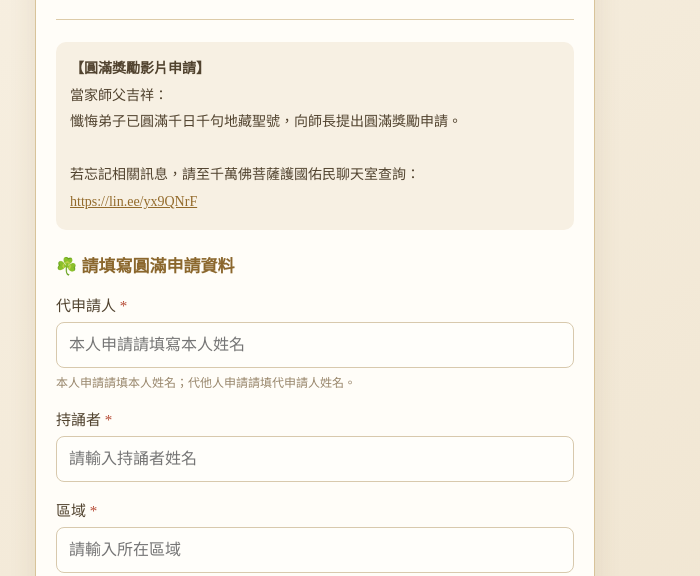
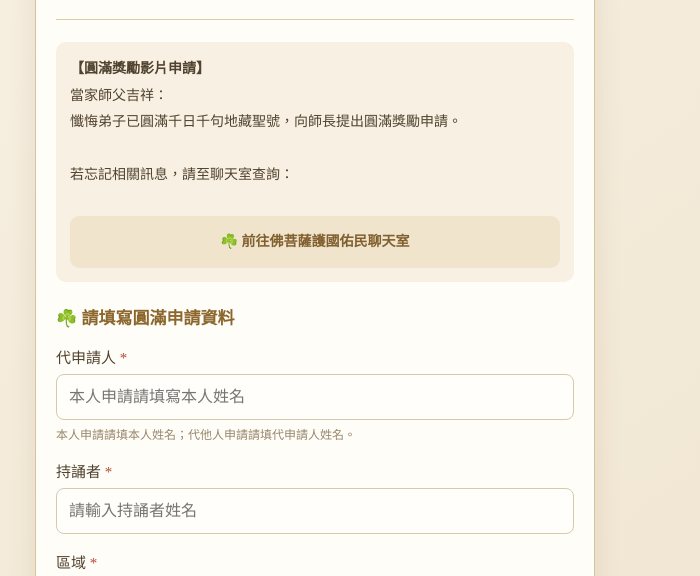
Before and after one commit to DC-Chiu815/thousand-days-completion-report, a plain HTML site: page index.html in a window 1280 px wide. Shown: the part 156-732 px from the top of the page, without its empty margins (325-1025 px from the left). Drawn offline with Linux system fonts and the light colour scheme.

Commit message:
Update index.html

```diff
--- a/index.html
+++ b/index.html
@@ -119,10 +119,19 @@ button:disabled{opacity:.55;cursor:not-allowed}
       <strong>【圓滿獎勵影片申請】</strong><br>
       當家師父吉祥：<br>
       懺悔弟子已圓滿千日千句地藏聖號，向師長提出圓滿獎勵申請。<br><br>
-      若忘記相關訊息，請至千萬佛菩薩護國佑民聊天室查詢：<br>
-      <a href="https://lin.ee/yx9QNrF" target="_blank">
-        https://lin.ee/yx9QNrF
-      </a>
+      若忘記相關訊息，請至聊天室查詢：<br><br>
+<a href="https://lin.ee/yx9QNrF"
+   target="_blank"
+   style="display:block;
+   text-align:center;
+   background:#f0e4cd;
+   color:#80602e;
+   padding:13px;
+   border-radius:9px;
+   text-decoration:none;
+   font-weight:bold;">
+  ☘️ 前往佛菩薩護國佑民聊天室
+</a>
     </div>
 
     <h2>☘️ 請填寫圓滿申請資料</h2>
```
